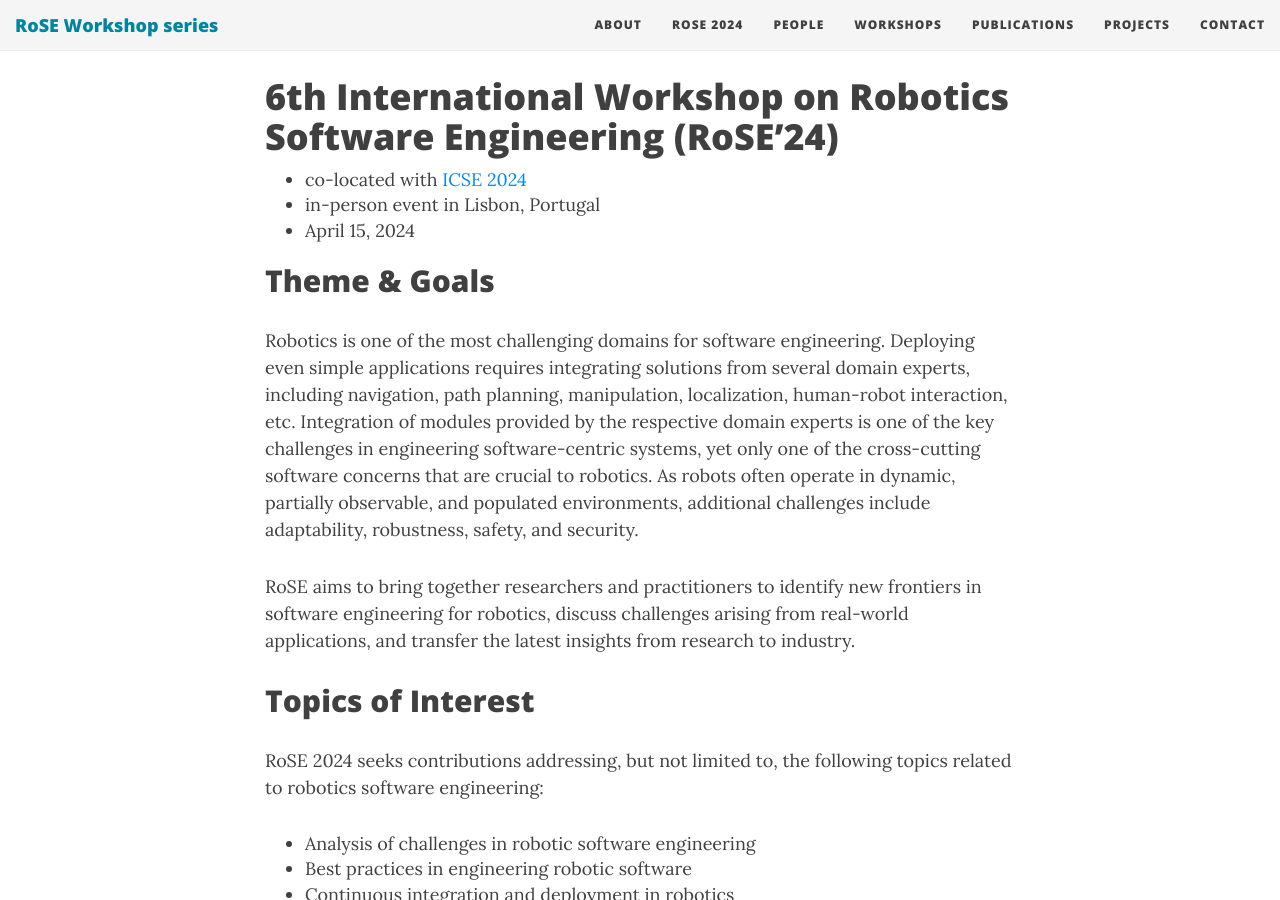
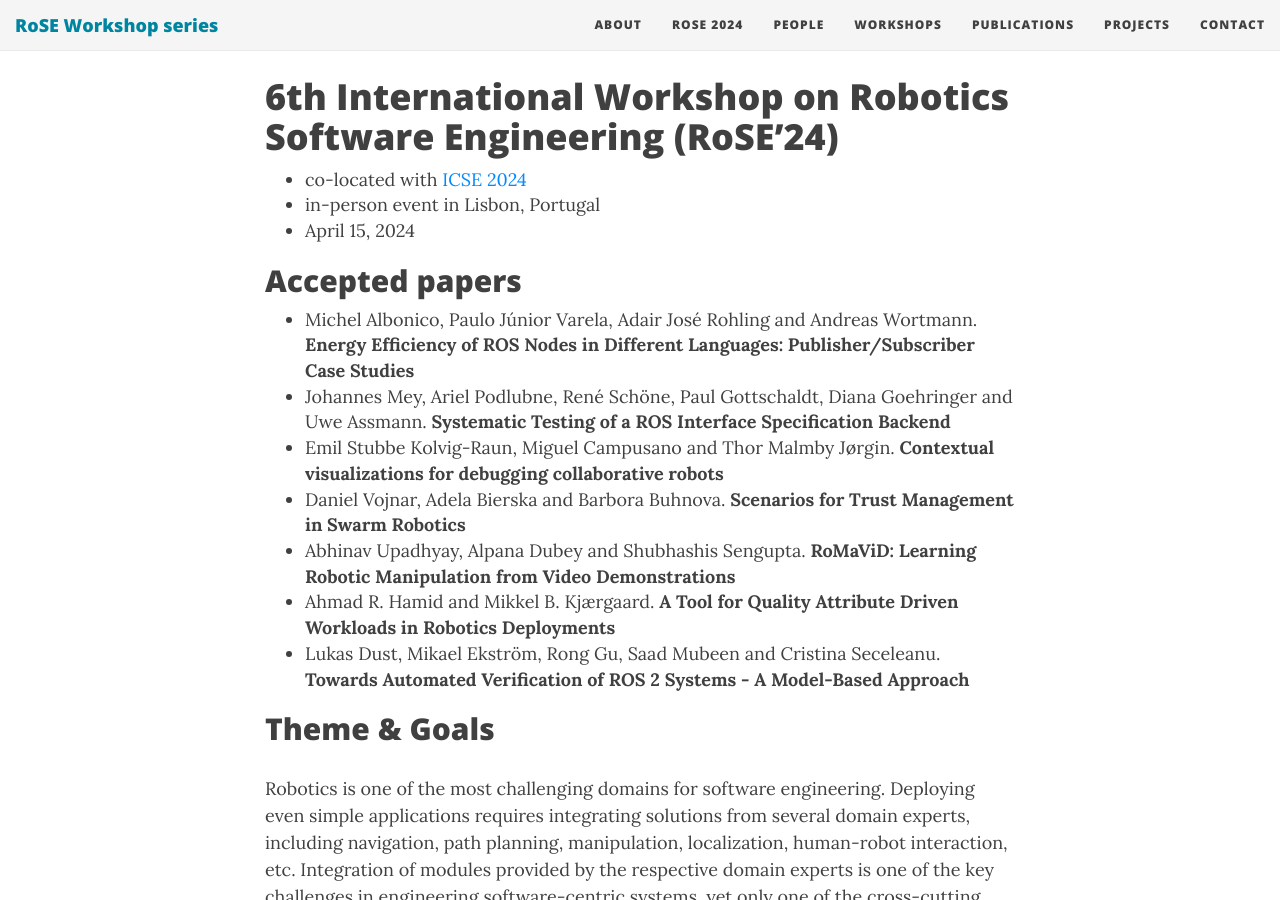
Before and after one commit to rose-workshops/rose-workshops.github.io, a Jekyll site: the page built from rose2024.md, in a window 1280 px wide and 900 px high, scrolled down 274 px. Built offline with Jekyll 4.4.1, drawn with Linux system fonts in a browser that asks for light colours; nearby versions of some CDN libraries.

Commit message:
Add accepted papers

```diff
--- a/rose2024.md
+++ b/rose2024.md
@@ -9,6 +9,15 @@ subtitle: Official web page of the 6th edition of the RoSE international worksho
 - co-located with [ICSE 2024](https://conf.researchr.org/home/icse-2024)
 - in-person event in Lisbon, Portugal
 - April 15, 2024
+
+## Accepted papers
+- Michel Albonico, Paulo Júnior Varela, Adair José Rohling and Andreas Wortmann. __Energy Efficiency of ROS Nodes in Different Languages: Publisher/Subscriber Case Studies__
+- Johannes Mey, Ariel Podlubne, René Schöne, Paul Gottschaldt, Diana Goehringer and Uwe Assmann. __Systematic Testing of a ROS Interface Specification Backend__
+- Emil Stubbe Kolvig-Raun, Miguel Campusano and Thor Malmby Jørgin. __Contextual visualizations for debugging collaborative robots__
+- Daniel Vojnar, Adela Bierska and Barbora Buhnova. __Scenarios for Trust Management in Swarm Robotics__
+- Abhinav Upadhyay, Alpana Dubey and Shubhashis Sengupta. __RoMaViD: Learning Robotic Manipulation from Video Demonstrations__
+- Ahmad R. Hamid and Mikkel B. Kjærgaard. __A Tool for Quality Attribute Driven Workloads in Robotics Deployments__
+- Lukas Dust, Mikael Ekström, Rong Gu, Saad Mubeen and Cristina Seceleanu. __Towards Automated Verification of ROS 2 Systems - A Model-Based Approach__
 
 ## Theme & Goals
 Robotics is one of the most challenging domains for software engineering. Deploying even simple applications requires integrating solutions from several domain experts, including navigation, path planning, manipulation, localization, human-robot interaction, etc. Integration of modules provided by the respective domain experts is one of the key challenges in engineering software-centric systems, yet only one of the cross-cutting software concerns that are crucial to robotics. As robots often operate in dynamic, partially observable, and populated environments, additional challenges include adaptability, robustness, safety, and security.
```
